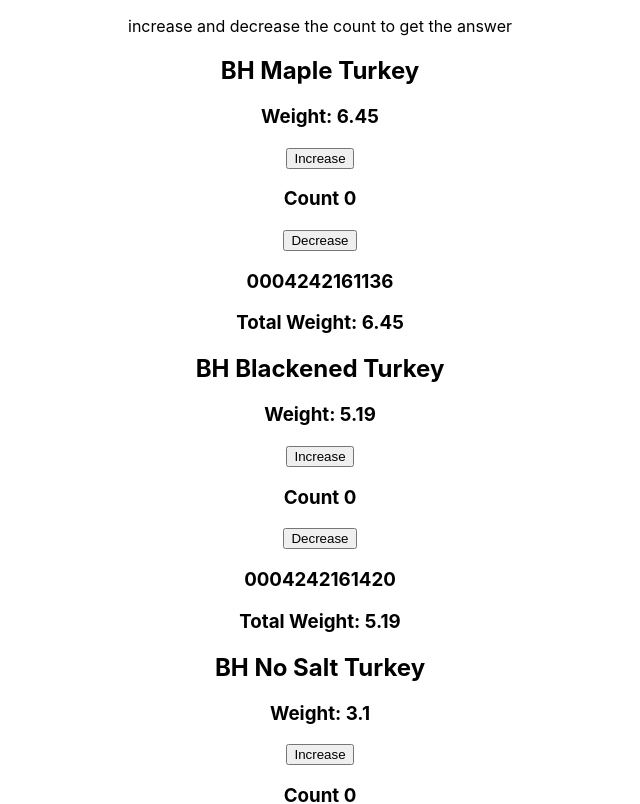
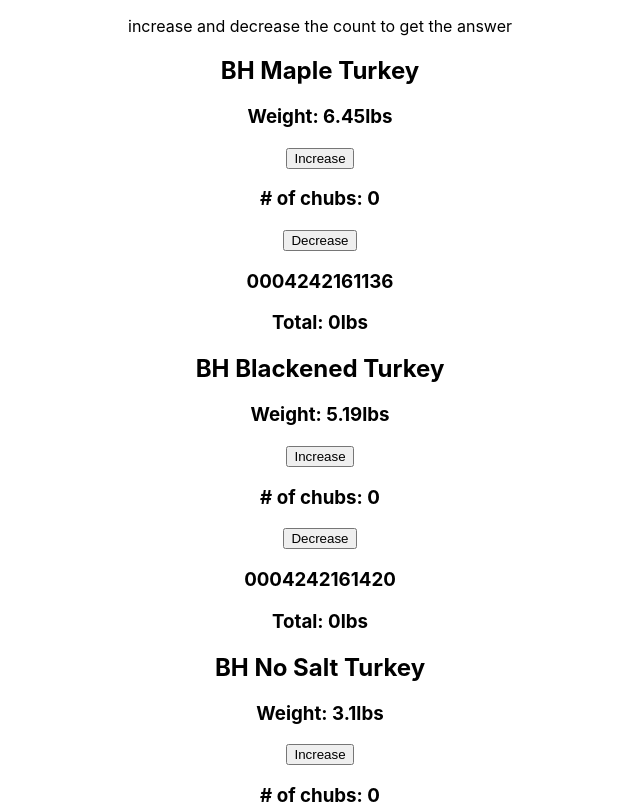
Before and after one commit to LSanchez17/inventoryTool, a React (Create React App) app: page / in a window 1280 px wide. Shown: the top 804 px of the page, without its empty margins (320-960 px from the left). Built offline with nearby package versions, Linux system fonts and the light colour scheme.

Commit message:
bug with calculating total weight introduced

```diff
--- a/src/components/InventoryItem.js
+++ b/src/components/InventoryItem.js
@@ -1,24 +1,17 @@
-import { useState } from "react"
+import { useEffect, useState } from "react"
 
 const InventoryItem = ({identifier, name, weight, upc, count}) => {
     let [itemCount, setCount] = useState(count);
     let [itemWeight, setWeight] = useState(weight);
 
-    const upDoot = () => {
-        setCount(itemCount => itemCount + 1);
-        console.log(itemWeight, itemCount)
+    useEffect(() => {
+        const calculate = () => {
+            console.log(itemWeight, itemCount)
+            setWeight(itemWeight => itemWeight * itemCount);
+        }
+
         calculate();
-        console.log(itemWeight, itemCount)
-    }
-
-    const downDoot = () => {
-        setCount(itemCount => itemCount - 1);
-        calculate();
-    }
-
-    const calculate = () => {
-        setWeight(itemWeight => itemWeight * itemCount);
-    }
+    }, [itemCount]);
 
     let countId = `count${identifier}`;
     let inventoryId = `inventory${identifier}`;
@@ -28,12 +21,12 @@ const InventoryItem = ({identifier, name, weight, upc, count}) => {
     return (
         <div key={idNumber}>
             <h2>{name}</h2>
-            <h3 id={weightId}>Weight: {weight}</h3>
-            <button onClick={upDoot}>Increase</button>
-            <h3 id={countId}>Count {itemCount}</h3>
-            <button onClick={downDoot}>Decrease</button>
+            <h3 id={weightId}>Weight: {weight}lbs</h3>
+            <button onClick={() => setCount(itemCount + 1)}>Increase</button>
+            <h3 id={countId}># of chubs: {itemCount}</h3>
+            <button onClick={() => setCount(itemCount -1)}>Decrease</button>
             <h3>{upc}</h3>
-            <h3 id={inventoryId}>Total Weight: {itemWeight}</h3>
+            <h3 id={inventoryId}>Total: {itemWeight}lbs</h3>
         </div>
     );
 }
```
